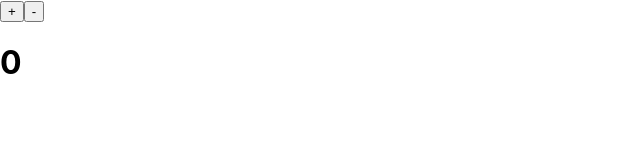
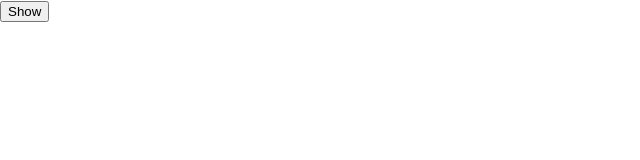
Before and after one commit to yonatanmk/react-hooks-example, a React (Create React App) app: page / in a window 1280 px wide. Shown: the top 160 px of the page, without its empty margins (0-640 px from the left). Built offline with nearby package versions, Linux system fonts and the light colour scheme.

Commit message:
useEffect

```diff
--- a/src/Lifecycle.js
+++ b/src/Lifecycle.js
@@ -1,17 +1,52 @@
-import React, { useState } from 'react';
+import React, { useState, useEffect } from 'react';
 
 const Counter = () => {
   const [count, setCount] = useState(0)
+  const [color, setColor] = useState('salmon')
   const increase = () => setCount(count + 1)
   const decrease = () => setCount(count - 1)
+  const handleColorChange = () => setColor(color === 'salmon' ? 'gold' : 'salmon')
+
+  // useEffect(() => {
+  //   console.log(`componentDidMount. Current count is ${count}`)
+
+  //   return () => {
+  //     console.log('ComponentWillUnmount: I am removing anything that was set up above. The last count was: ' + count)
+  //   }
+  // }, [])
+
+  useEffect(() => {
+    console.log(`componentDidMount + componentDidUpdate. Current count is ${count}`)
+
+    return () => {
+      console.log('I am removing anything that was set up above. The last count was: ' + count)
+    }
+  }, [ count ]) // only run useEffect when count changes
+
+  useEffect(() => {
+    console.log('color change')
+  }, [ color ]) // only run useEffect when color changes
 
   return (
     <div>
       <button onClick={increase}>+</button>
       <button onClick={decrease}>-</button>
-      <h1>{count}</h1>
+      <button onClick={handleColorChange}>Change Color</button>
+      <h1 style={{ color }}>{count}</h1>
     </div>
   )
 }
 
-export default Counter;
+const LifeCycle = () => {
+  const [visible, setVisible] = useState(false)
+  const handleClick = () => setVisible(!visible)
+
+  return (
+    <div>
+      <button onClick={handleClick}>{visible ? 'Hide' : 'Show'}</button>
+      {visible && <Counter />}
+    </div>
+  )
+}
+
+export default LifeCycle;
```
